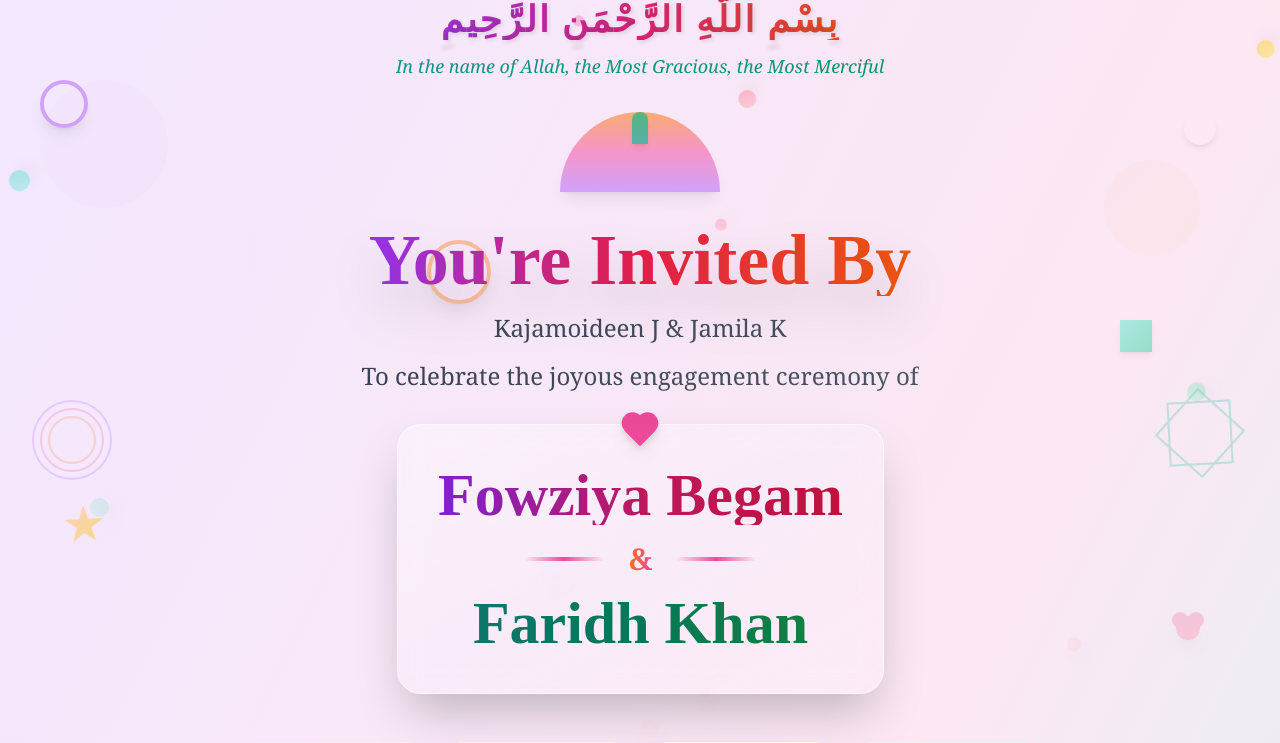
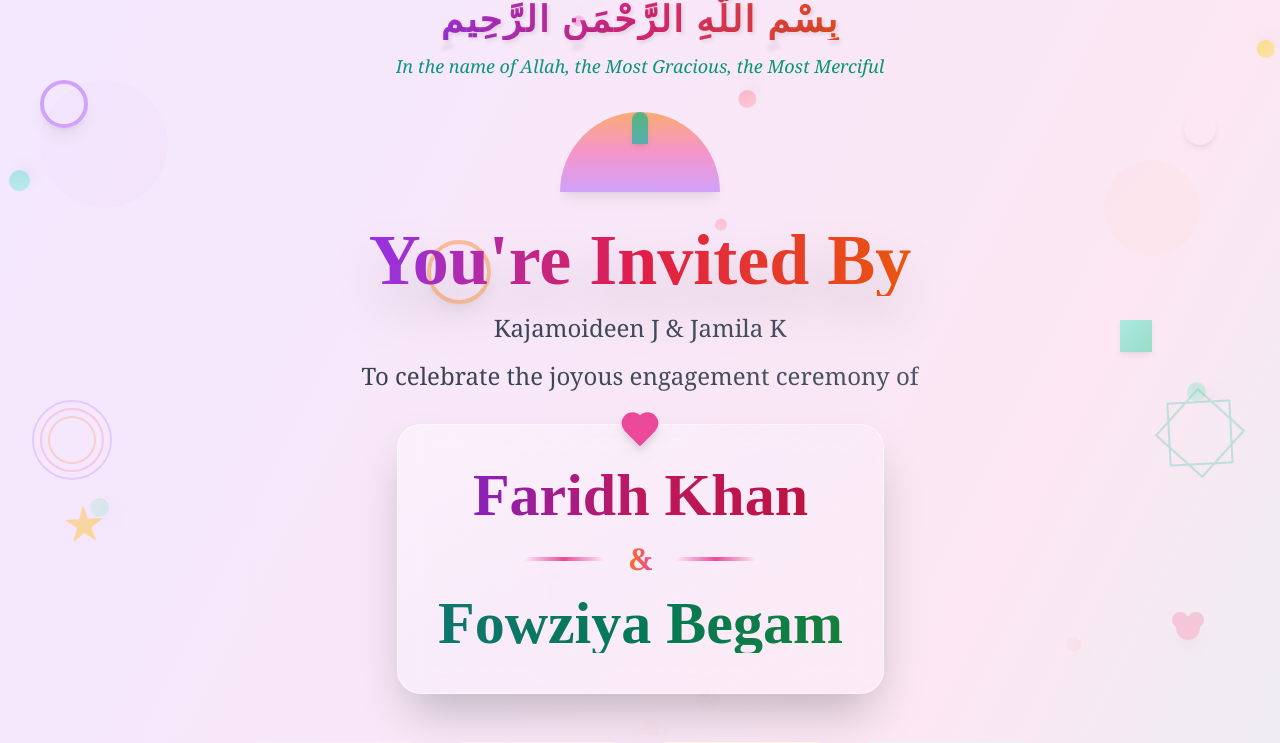
Before and after one commit to LAKSHMINARASIMMALU/jubair, a React (Vite) app: page / in a window 1280 px wide. Shown: the top 743 px of the page. Built offline with nearby package versions, Linux system fonts and the light colour scheme.

Commit message:
Updated: made small changes

```diff
--- a/src/App.tsx
+++ b/src/App.tsx
@@ -56,7 +56,7 @@ Kajamoideen J & Jamila K
             </div>
 
             <h2 className="text-4xl md:text-6xl font-bold bg-gradient-to-r from-purple-700 via-pink-700 to-rose-700 bg-clip-text text-transparent mb-3 elegant-font">
-              Fowziya Begam
+              Faridh Khan
             </h2>
             <div className="flex items-center justify-center my-4">
               <div className="w-20 h-1 bg-gradient-to-r from-transparent via-pink-500 to-transparent rounded-full"></div>
@@ -64,7 +64,7 @@ Kajamoideen J & Jamila K
               <div className="w-20 h-1 bg-gradient-to-r from-transparent via-pink-500 to-transparent rounded-full"></div>
             </div>
             <h2 className="text-4xl md:text-6xl font-bold bg-gradient-to-r from-teal-700 via-emerald-700 to-green-700 bg-clip-text text-transparent elegant-font">
-              Faridh Khan
+             Fowziya Begam
             </h2>
           </div>
 
```
